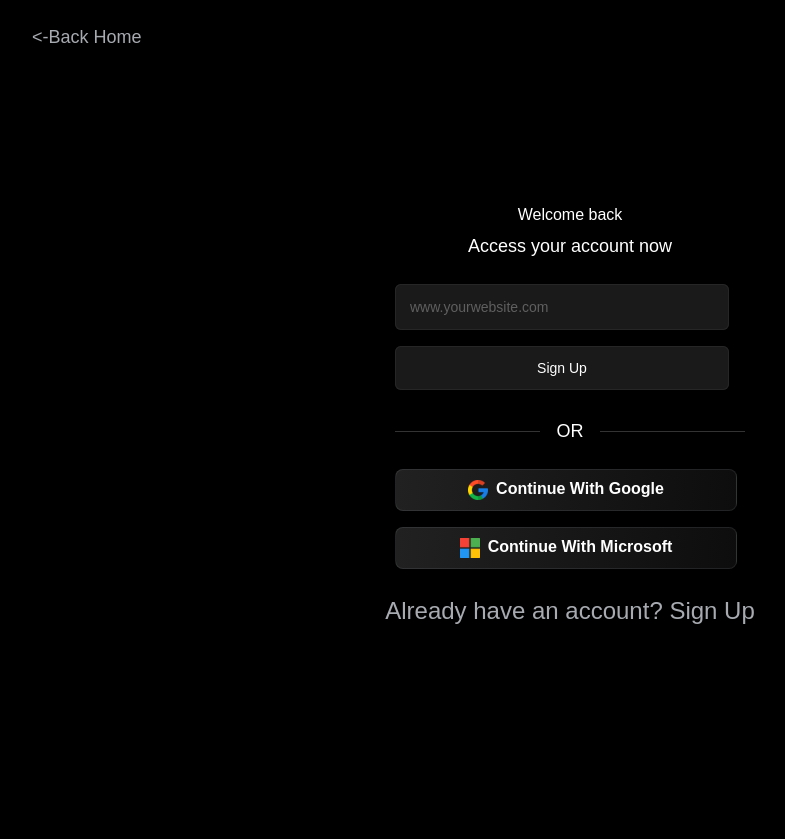
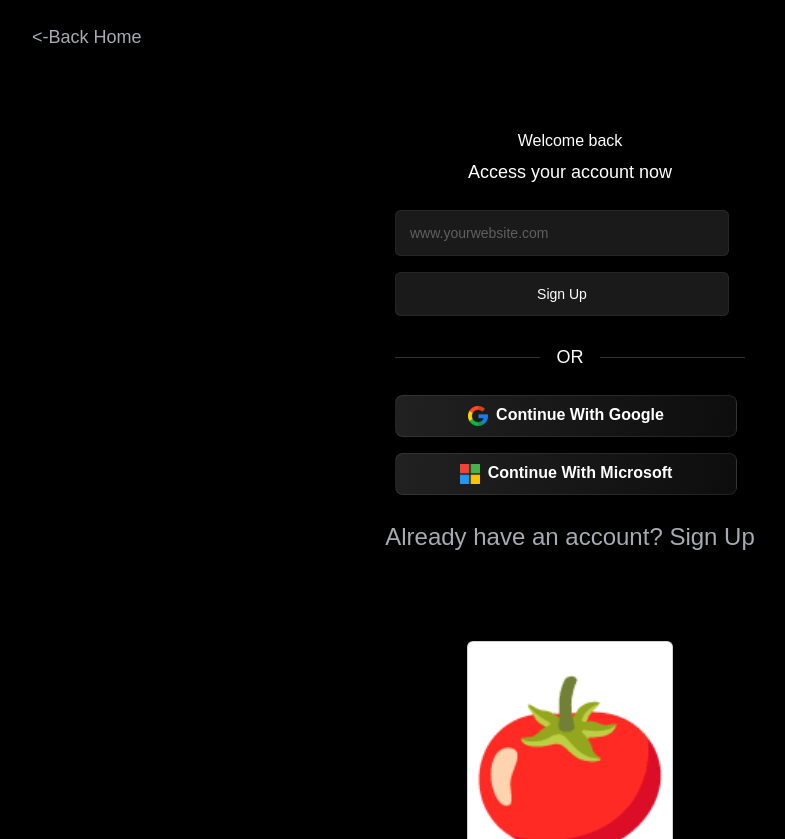
Before and after one commit to Nandita-Paul/ppccai, a React (Create React App) app: page /login in a window 1280 px wide. Shown: the whole page, without its empty margins (70-855 px from the left). Before the commit the page ends 800 px from the top, so only its background shows below. Built offline with nearby package versions, Linux system fonts and the light colour scheme.

Commit message:
image alt change kk

```diff
--- a/package.json
+++ b/package.json
@@ -6,6 +6,7 @@
     "@testing-library/jest-dom": "^5.17.0",
     "@testing-library/react": "^13.4.0",
     "@testing-library/user-event": "^13.5.0",
+    "framer-motion": "^11.3.6",
     "hamburger-react": "^2.5.1",
     "react": "^18.3.1",
     "react-dom": "^18.3.1",
--- a/src/Pages/HomePage.js
+++ b/src/Pages/HomePage.js
@@ -7,7 +7,7 @@ function Homepage() {
       <section className="banner text-center">
         <div className="container">
           <div className="top-title mb-md-5 pb-1 mb-2">CREATE A CAMPAIGN</div>
-          <h1 className="h1">The fastestttt way to launch Search Ads</h1>
+          <h1 className="h1">The fastest way to launch Search Ads</h1>
           <div className="desc mb-4">
             Generate ads in under 10 seconds using AI by entering the website url you would like to promote below.
           </div>
--- a/src/Pages/Login.js
+++ b/src/Pages/Login.js
@@ -1,8 +1,25 @@
 import React from 'react';
 import { Link } from 'react-router-dom';
 import '../Style/Login.css';
+import { motion, Variants } from "framer-motion";
+import publicly from "../assets/images/frame1.png";
 
 function Login() {
+
+  const cardVariants = {
+    offscreen: {
+      y: 900
+    },
+    onscreen: {
+      y: 50,
+      rotate: -0,
+      transition: {
+        type: "spring",
+        bounce: 0.4,
+        duration: 0.8
+      }
+    }
+  };
 
   return (
     <>
@@ -48,6 +65,19 @@ function Login() {
             Already have an account? <span className=''>Sign Up</span>
             </p>
         </div>
+        <div className="App">
+        <motion.div
+        className="card-container"
+        initial="offscreen"
+        whileInView="onscreen"
+        viewport={{ once: true, amount: 0.8 }}
+      >
+        <div className="splash"  />
+        <motion.div className="card" variants={cardVariants}>
+        🍅
+        </motion.div>
+      </motion.div>
+    </div>
       </main>
     </>
 
--- a/src/Style/Login.css
+++ b/src/Style/Login.css
@@ -51,3 +51,45 @@
     right: 0;
     top: 50%;
   }
+
+  /* #root {
+    margin: 100px auto;
+    max-width: 500px;
+    padding-bottom: 100px;
+  } */
+
+  .card {
+    font-size: 164px;
+    /* width: 100;
+    height: 100;
+    display: flex;
+    align-items: center;
+    justify-content: center;
+    background: rgb(100, 216, 22);
+    */
+    box-shadow: 0 0 1px hsl(0deg 0% 0% / 0.075), 0 0 2px hsl(0deg 0% 0% / 0.075),
+      0 0 4px hsl(0deg 0% 0% / 0.075), 0 0 8px hsl(0deg 0% 0% / 0.075),
+      0 0 16px hsl(0deg 0% 0% / 0.075);
+    transform-origin: 10% 60%;
+  }
+
+  .card-container {
+    overflow: hidden;
+    display: flex;
+    align-items: center;
+    justify-content: center;
+    position: relative;
+    padding-top: 20px;
+    margin-bottom: -120px;
+  }
+
+  .splash {
+    position: absolute;
+    bottom: 0;
+    left: 0;
+    right: 0;
+    top: 0;
+    clip-path: path(
+      "M 0 303.5 C 0 292.454 8.995 285.101 20 283.5 L 460 219.5 C 470.085 218.033 480 228.454 480 239.5 L 500 430 C 500 441.046 491.046 450 480 450 L 20 450 C 8.954 450 0 441.046 0 430 Z"
+    );
+  }
```
Also changed, not shown: src/assets/images/frame1.png (added), 1 other file (tests, documents, lock files or other folders).
